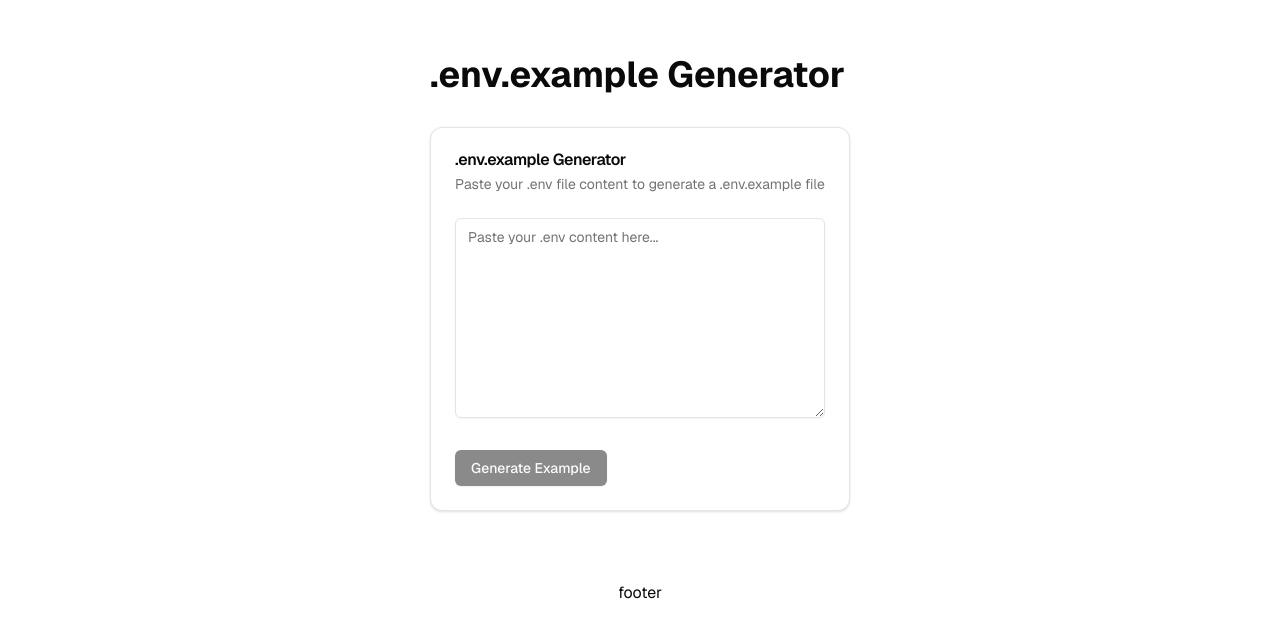
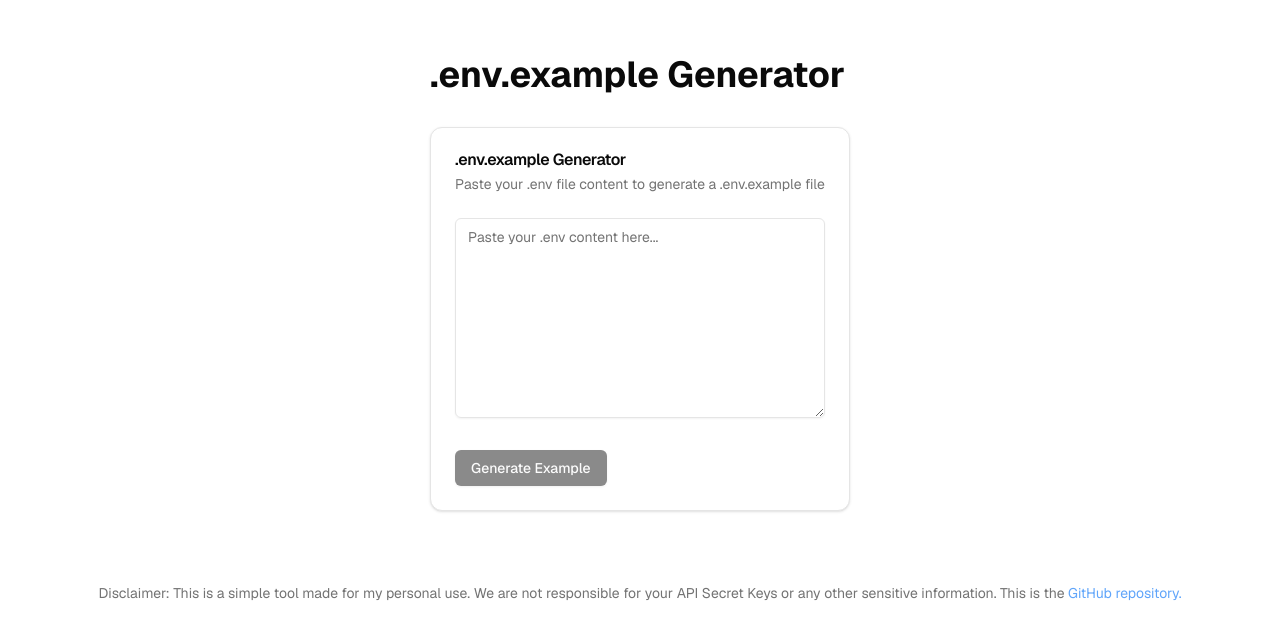
Before and after one commit to jarrensj/env-example-generator, a Next.js app: page / in a window 1280 px wide. Shown: the part 117-756 px from the top of the page. Built offline with nearby package versions, Linux system fonts and the light colour scheme.

Commit message:
edit footer: add disclaimer

```diff
--- a/app/page.tsx
+++ b/app/page.tsx
@@ -1,4 +1,5 @@
 import EnvExample from "@/components/EnvExample";
+import Link from "next/link";
 
 export default function Home() {
   return (
@@ -10,7 +11,7 @@ export default function Home() {
         <EnvExample />
       </main>
       <footer className="row-start-3 flex gap-6 flex-wrap items-center justify-center">
-        footer
+        <p className="text-sm text-muted-foreground">Disclaimer: This is a simple tool made for my personal use. We are not responsible for your API Secret Keys or any other sensitive information. This is the <Link href="https://github.com/jarrensj/env-example-generator" className="text-blue-400 hover:text-blue-600">GitHub repository.</Link></p>
       </footer>
     </div>
   );
```
